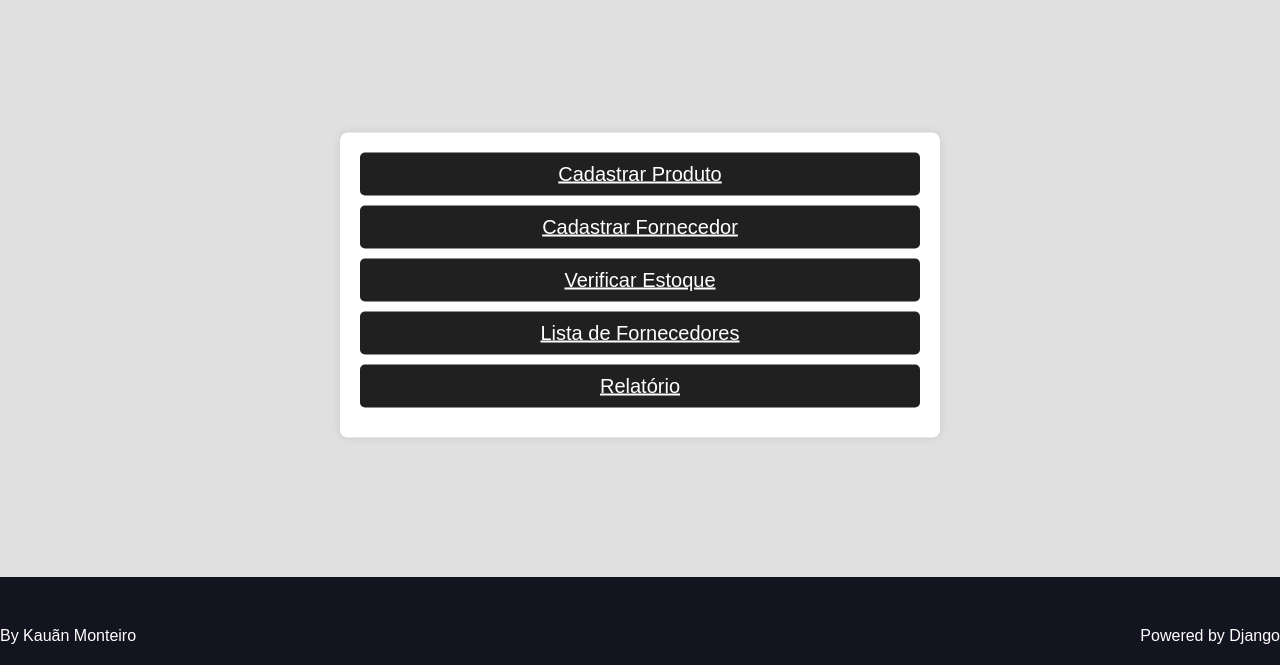
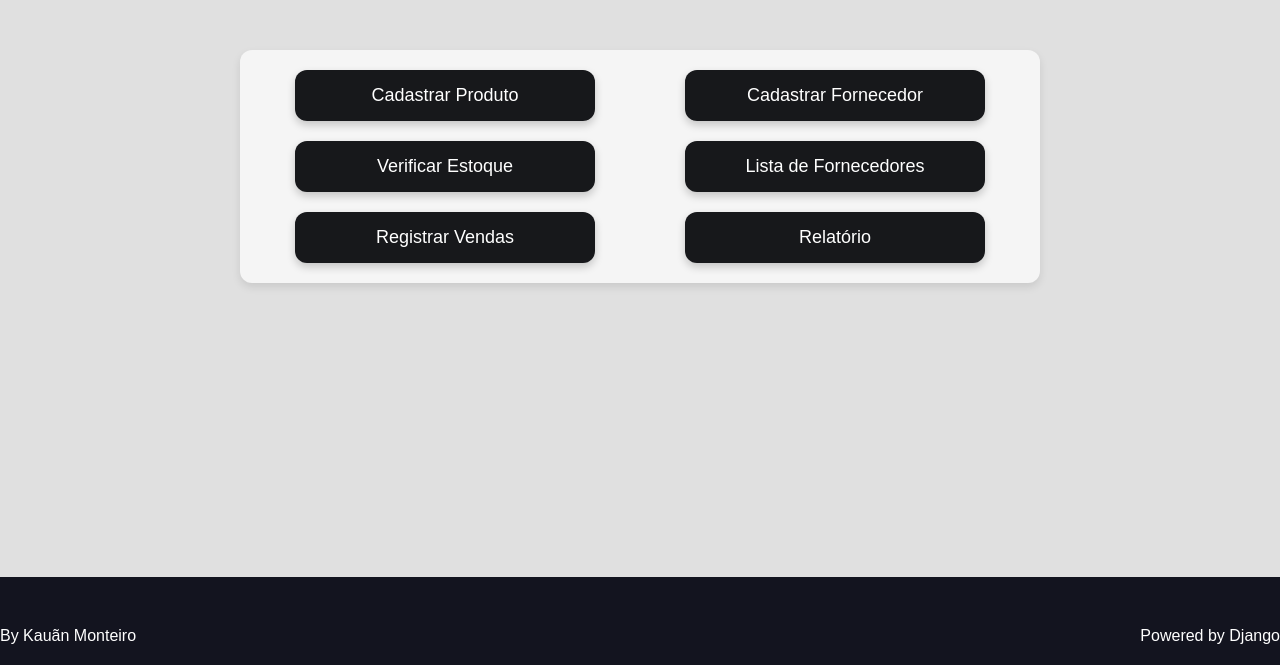
Before and after one commit to KauanMonteiro/controle-de-estoque, a Django app: template estoque/templates/pages/home.html in a window 1280 px wide. Shown: the part 135-800 px from the top of the page. Run offline with Django 3.2, Linux system fonts and the light colour scheme; the template is opened without the code that fills it, so the values that code supplies are empty.

Commit message:
Melhorias no design

```diff
--- a/estoque/static/estoque/css/style.css
+++ b/estoque/static/estoque/css/style.css
@@ -85,37 +85,45 @@
     filter: brightness(.8);
   }
   .menu-home {
-    text-align: center;
-    margin: 20px auto;
+    display: flex;
+    justify-content: center;
+    align-items: center;
+    flex-wrap: wrap;
+    gap: 20px;
+    margin: 50px auto;
     padding: 20px;
-    background-color: #ffffff;
-    box-shadow: 0 0 10px rgba(0, 0, 0, 0.1);
-    border-radius: 8px;
+    background-color: #f5f5f5;
+    box-shadow: 0 4px 8px rgba(0, 0, 0, 0.1);
+    border-radius: 12px;
     width: 80%;
-    max-width: 600px;
-    position: absolute;
-    top: 50%;
-    left: 50%;
-    transform: translate(-50%, -50%);
+    max-width: 800px;
+
   }
 
   .butao-menu-home {
-    display: block;
+    display: flex;
+    justify-content: center;
+    align-items: center;
     width: 100%;
-    padding: 10px;
-    margin-bottom: 10px;
-    font-size: 20px;
-    background-color: #202020;
+    max-width: 300px;
+    padding: 15px;
+    font-size: 1.8rem;
+    text-align: center;
+    text-decoration: none;
     color: #ffffff;
-    border: none;
-    border-radius: 5px;
-    cursor: pointer;
-    transition: background-color 0.3s ease;
+    background-color: #17181b;
+    border-radius: 12px;
+    box-shadow: 0 4px 8px rgba(0, 0, 0, 0.2);
+    transition: transform 0.3s ease, box-shadow 0.3s ease;
+    margin: 0 auto;
   }
 
   .butao-menu-home:hover {
-    background-color: #363636;
+    transform: translateY(-5px);
+    box-shadow: 0 6px 12px rgba(0, 0, 0, 0.3);
   }
+
+
 
   .formulario-cadastro{
     text-align: center;
--- a/estoque/templates/partials/menu_home.html
+++ b/estoque/templates/partials/menu_home.html
@@ -3,5 +3,6 @@
     <a href="{% url 'cadastro_fornecedor' %}" class="butao-menu-home">Cadastrar Fornecedor</a>
     <a href="{% url 'estoque' %}" class="butao-menu-home">Verificar Estoque</a>
     <a href="{% url 'lista_fornecedores' %}" class="butao-menu-home">Lista de Fornecedores</a>
+    <a href="{% url "vendas" %}" class="butao-menu-home">Registrar Vendas</a>
     <a href="#" class="butao-menu-home">Relatório</a>
 </div>
```
